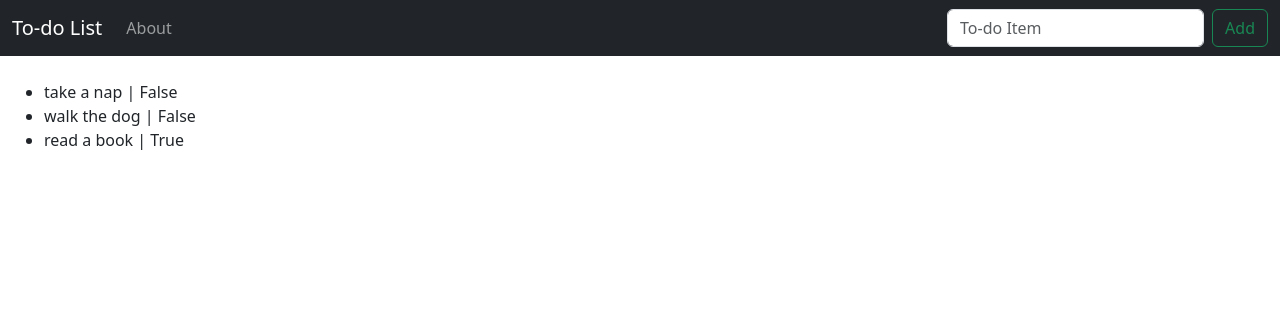
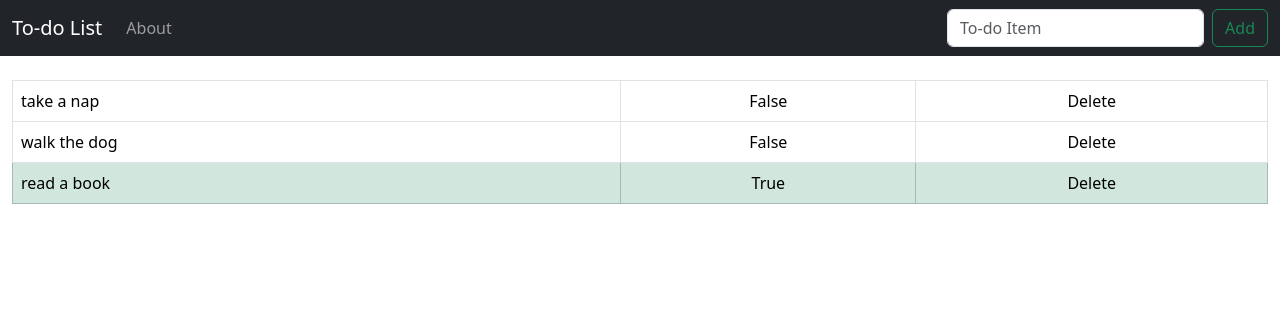
Before and after one commit to devHksingh/DjangoTodoApp, a Django app: page / in a window 1280 px wide. Shown: the top 316 px of the page. Run offline with Django 4.2, Linux system fonts and the light colour scheme; data comes from the database, SQL or seed files in the repository; both versions use the stored data as it was after the commit.

Commit message:
add css to home.html

```diff
--- a/todo_list/templates/home.html
+++ b/todo_list/templates/home.html
@@ -1,14 +1,26 @@
 {% extends 'base.html' %}
 
 {% block title %} To-do List{% endblock %}
-
+<!-- table-scondary -->
 {% block content %}
     {% if all_items %}
-    <ul>
+    <table class="table table-bordered ">
         {% for things in all_items %}
-            <li>{{things.item}} | {{things.completed}}</li>
+            {% if things.completed %}
+                <tr class="table-success">
+                    <td>{{things.item}}</td>
+                    <td><center>{{things.completed}}</center></td>
+                    <td><center>Delete</center></td>
+                </tr>
+            {% else %}
+            <tr>
+                <td>{{things.item}}</td>
+                <td><center>{{things.completed}}</center></td>
+                <td><center>Delete</center></td>
+            </tr>
+            {% endif %}
         {% endfor %}
-    </ul>
+    </table>
     {% endif %}
 
 {% endblock %}
```
Also changed, not shown: db.sqlite3.
